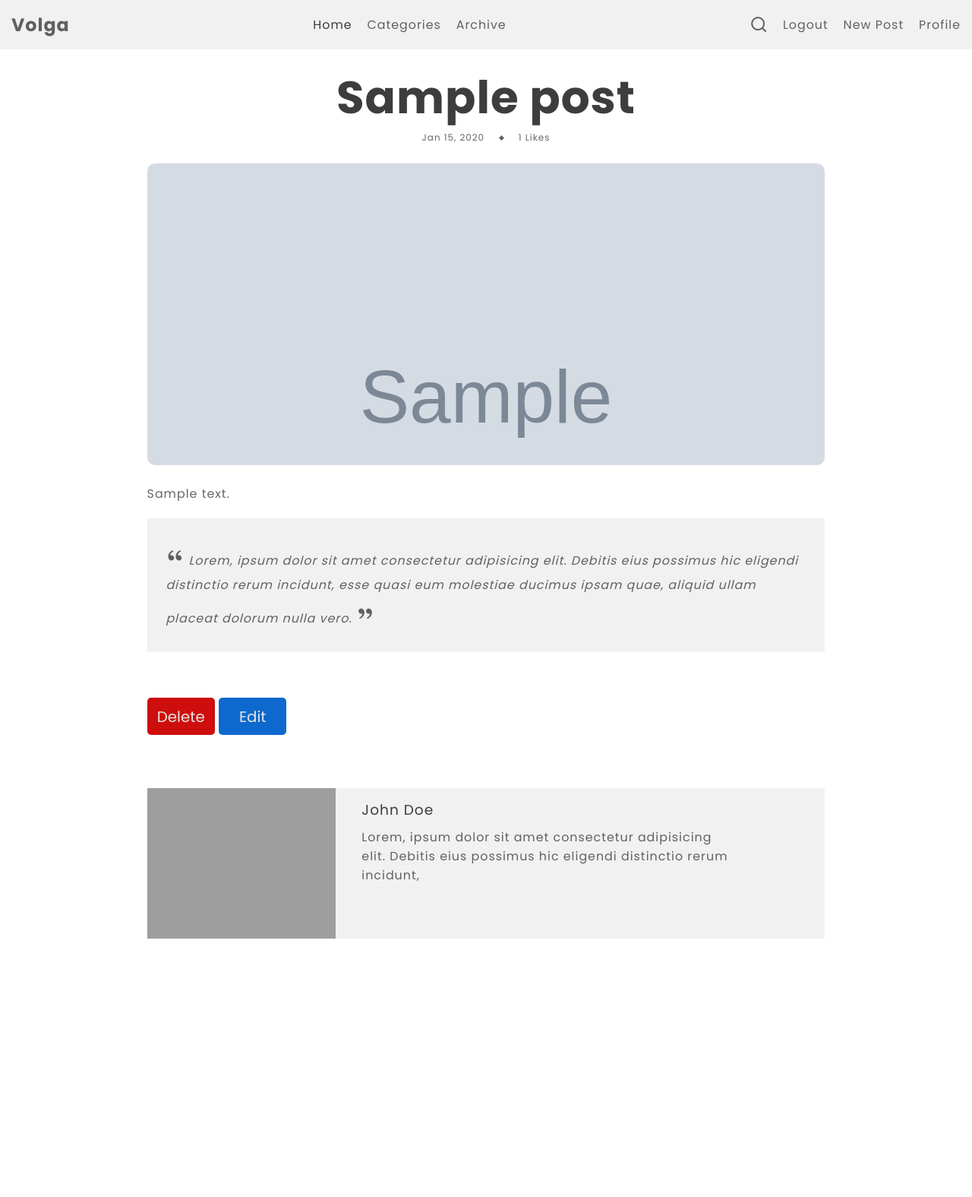
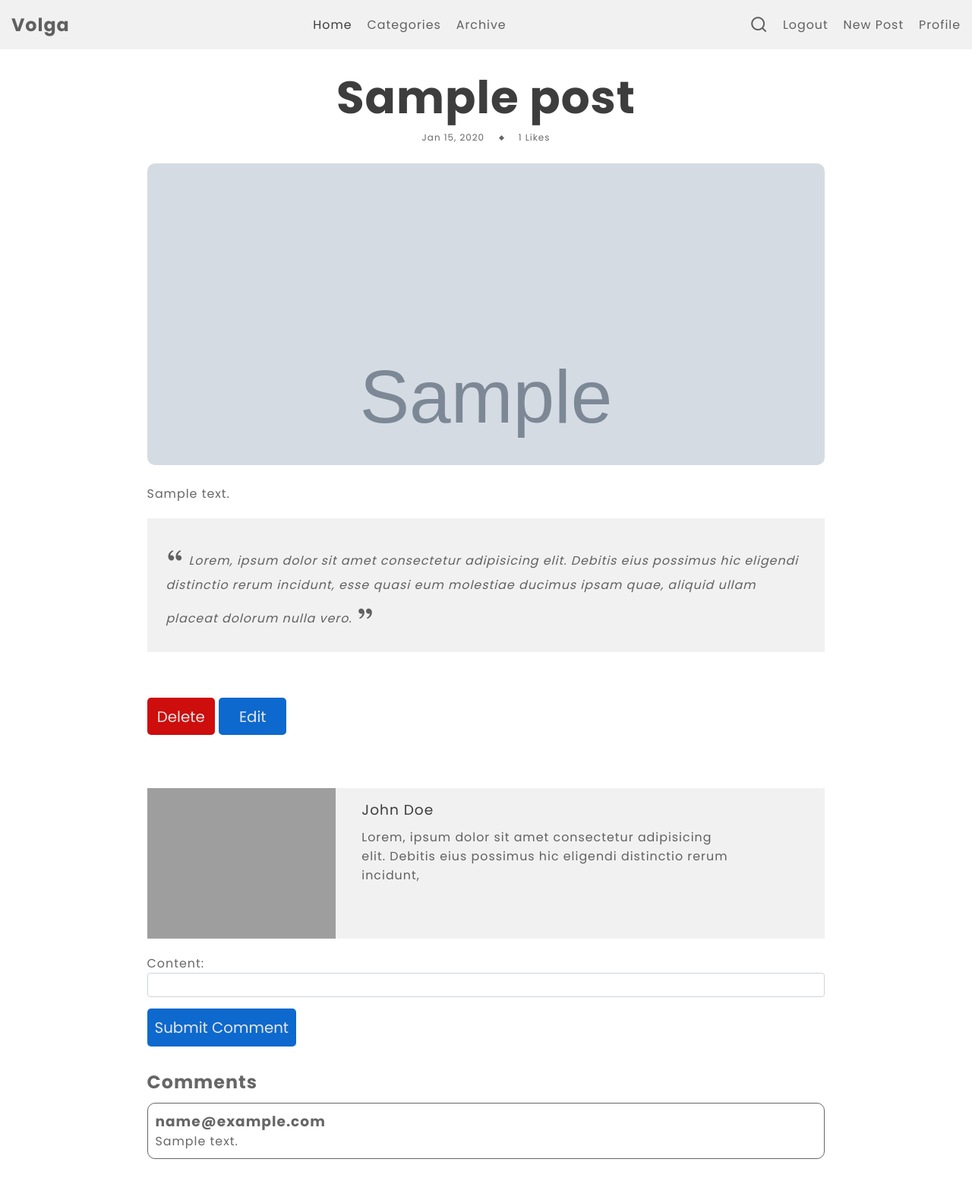
Before and after one commit to akhalili-me/volga, a Django app: page /post/1 in a window 1280 px wide. Shown: the whole page at 76% size. Before the commit the page ends 1235 px from the top, so only its background shows below. Run offline with Django 4.2, Linux system fonts and the light colour scheme; a user stored in the database is signed in; tables that the repository leaves empty hold one stand-in row (values such as "Sample post"); grey boxes marked "Sample" are stand-in pictures; grey boxes are pictures that could not be loaded.

Commit message:
comment section added to blog

```diff
--- a/blog/forms.py
+++ b/blog/forms.py
@@ -31,6 +31,11 @@ class CommentForm(forms.ModelForm):
         model = models.Comment
         fields = ('content',)
 
+    def __init__(self, *args, **kwargs):
+        super(CommentForm, self).__init__(*args, **kwargs)
+        for visible in self.visible_fields():
+            visible.field.widget.attrs['class'] = 'form-control'
+
 class TagForm(forms.ModelForm):
     class Meta:
         model = models.Tag
--- a/blog/models.py
+++ b/blog/models.py
@@ -53,7 +53,7 @@ class Post(models.Model):
     def total_Likes(self):
         return self.like.count()
 
-    def get_absolute_url(self):
+    def get_absolute_kurl(self):
         return reverse('blog:post',kwargs={'pk': self.pk})
 
     def __str__(self):
@@ -63,10 +63,10 @@ class Post(models.Model):
 class Comment(models.Model):
     content = models.CharField(max_length=500)
     created_Date = models.DateTimeField(default= timezone.now())
-    approved_Comment = models.BooleanField(default=False)
+    approved_Comment = models.BooleanField(default=True)
 
     author = models.ForeignKey(CustomUser, verbose_name=_("Author"), on_delete=models.CASCADE)
-    post = models.ForeignKey(Post, verbose_name=_("Post"), on_delete=models.CASCADE)
+    post = models.ForeignKey(Post, verbose_name=_("Post"),related_name='comments', on_delete=models.CASCADE)
 
     def approve(self):
         self.approved_Comment = True
--- a/blog/urls.py
+++ b/blog/urls.py
@@ -14,7 +14,9 @@ urlpatterns = [
      path('post/delete/<int:pk>', views.PostDeleteView.as_view(),name='post_delete'),
      path('post/drafts', views.DraftListView.as_view(),name='post_draft'),
      path('post/publish/<int:pk>', views.publish_post,name='post_publish'),
-     path('post/comment/<int:pk>', views.add_comment,name='add_comment'),
+
+     #Comments
+     path('post/ajax/addcomment/<int:pk>', views.add_comment,name='add_comment'),
      path('post/aprrove-comment/<int:pk>', views.approve_comment,name='approve_comment'),
      path('post/remove-comment/<int:pk>', views.remove_comment,name='remove_comment'),
 
--- a/blog/views.py
+++ b/blog/views.py
@@ -7,7 +7,9 @@ from django.urls import reverse_lazy
 from django.contrib.auth.decorators import login_required
 from django.http import Http404
 from blog.mixins import *
-from django.core.paginator import Paginator
+from django.db.models import Q
+from django.http import JsonResponse
+from django.core import serializers
 
 # class Home(TemplateView):
 #     template_name = 'main/home.html'
@@ -35,7 +37,10 @@ class PostDetailView(DetailView):
 
     def get_context_data(self, **kwargs):
         context = super().get_context_data(**kwargs)
-        post = self.get_object()
+        post = self.get_object ()
+
+        form = CommentForm()
+        context['form'] = form
 
         if post.published_Date is None :
             raise Http404('Page not found')
@@ -109,18 +114,27 @@ def publish_post(request,pk):
 
 @login_required
 def add_comment(request,pk):
+
     post = get_object_or_404(Post,id=pk)
+
     if request.method == "POST":
         form = CommentForm(request.POST)
-        if CommentForm.is_valid():
+
+        if form.is_valid():
             comment = form.save(commit=False)
+            comment.post = post
             comment.author = request.user
-            comment.post = post
             comment.save()
-            return redirect('post',pk=post.id)
-    else:
-        form = CommentForm()
-        render(request,'blog/add_comment.html',{'comment_form': form})
+
+            ser_instance = serializers.serialize('json', [ comment, ])
+            # send to client side.
+            return JsonResponse({"instance": ser_instance}, status=200)
+        else:
+            # some form errors occured.
+            return JsonResponse({"error": form.errors}, status=400)
+
+    # some error occured
+    return JsonResponse({"error": ""}, status=400)
 
 
 
--- a/static/main/main.css
+++ b/static/main/main.css
@@ -708,6 +708,30 @@ i{
     margin-top: 3rem;
 }
 
+.comment-btn{
+    margin-top: 1.5rem;
+    width: auto;
+}
+
+.comment{
+    border-style: solid;
+    border-width: 1.5px;
+    border-radius: 10px;
+    padding: 1rem;
+    margin-top: 1rem;
+}
+
+.comment-section h2{
+    margin-top: 3rem;
+}
+
+
+
+
+
+
+
+
 /* Media queries */
 
 @media screen and (min-width: 700px){
--- a/static/main/main.js
+++ b/static/main/main.js
@@ -68,3 +68,35 @@ const swiper = new Swiper('.swiper',{
         }
     }
 })
+
+//Comments
+$("#comment_form").submit(function(e){
+    e.preventDefault();
+    var serializedData = $(this).serialize();
+
+    $.ajax({
+        type: 'POST',
+        url: $(this).attr('action'),
+        data: serializedData,
+        success: function (response) {
+            // 1. clear the form.
+            $("#comment_form").trigger('reset');
+            // display the newly friend to table.
+            var instance = JSON.parse(response["instance"]);
+            var fields = instance[0]["fields"];
+            var user = JSON.parse(document.getElementById('user').textContent);
+            $("#user_comments").prepend(
+                `<div class="comment" >
+                    <p>
+                        <h3>${user}</h3>
+                        ${fields["content"]}
+                    </p>
+                </div>`
+            )
+        },
+        error: function (response) {
+            // alert the error if any error occured
+            alert(response["responseJSON"]["error"]);
+        }
+    })
+})
--- a/templates/base.html
+++ b/templates/base.html
@@ -22,7 +22,7 @@
     <header class="header">
 
         <nav class="navbar container">
-            <a href="">
+            <a href="/">
                 <h2>
                     Volga
                 </h2>
@@ -102,6 +102,7 @@
     {% block content %}
     {% endblock %}
 
+    <script src="https://code.jquery.com/jquery-3.6.3.js" integrity="sha256-nQLuAZGRRcILA+6dMBOvcRh5Pe310sBpanc6+QBmyVM=" crossorigin="anonymous"></script>
     <!-- Swiper.js -->
     <script src="https://cdn.jsdelivr.net/npm/swiper@8/swiper-bundle.min.js"></script>
     <!-- Custom script -->
--- a/templates/blog/post.html
+++ b/templates/blog/post.html
@@ -55,9 +55,37 @@
 
                 </div>
             </div>
+
+            <div class="comment-section">
+
+                {% if user.is_authenticated %}
+                <form id="comment_form" method="post" action="{% url 'blog:add_comment' pk=post.id %}">
+                    {% csrf_token %}
+                    {{ form.as_p }}
+                    <button type="submit" class="del_button edit_button comment-btn">Submit Comment</button>
+                </form>
+                {% endif %}
+
+                {{request.user.email|json_script:"user" }}
+                <h2>Comments</h2>
+                <div id="user_comments">
+                {% for comment in post.comments.all reversed %}
+                    {% if comment.approved_Comment %}
+                        <div class="comment" >
+                            <p>
+                                <h3>{{ comment.author }}</h3>
+                                {{comment.content}}
+                            </p>
+                        </div>
+                    {% endif %}
+                {% endfor %}
+                </div>
+
+
+            </div>
         </div>
+    </div>
 
-    </div>
 </section>
 
 {% endblock %}
```
